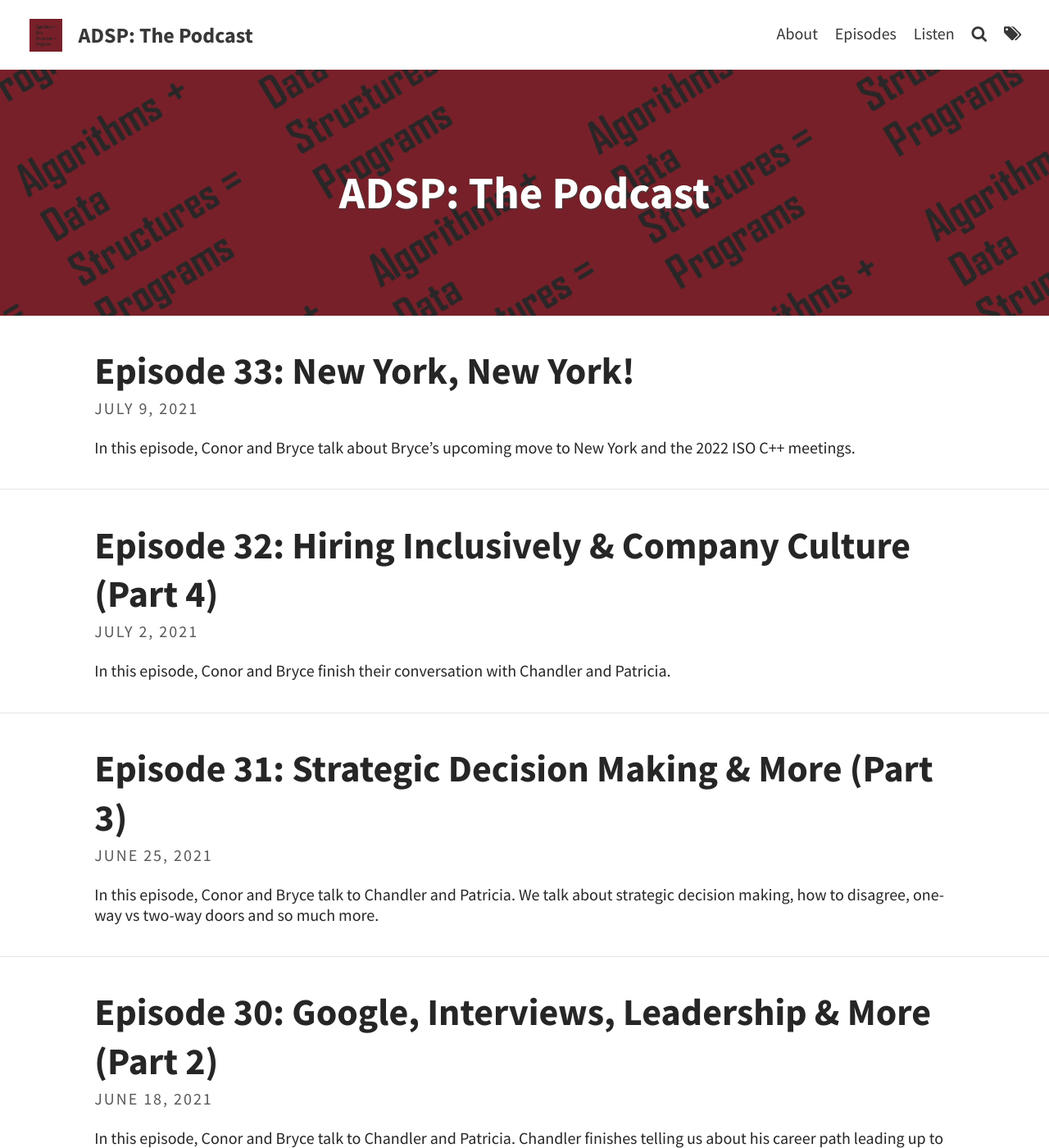
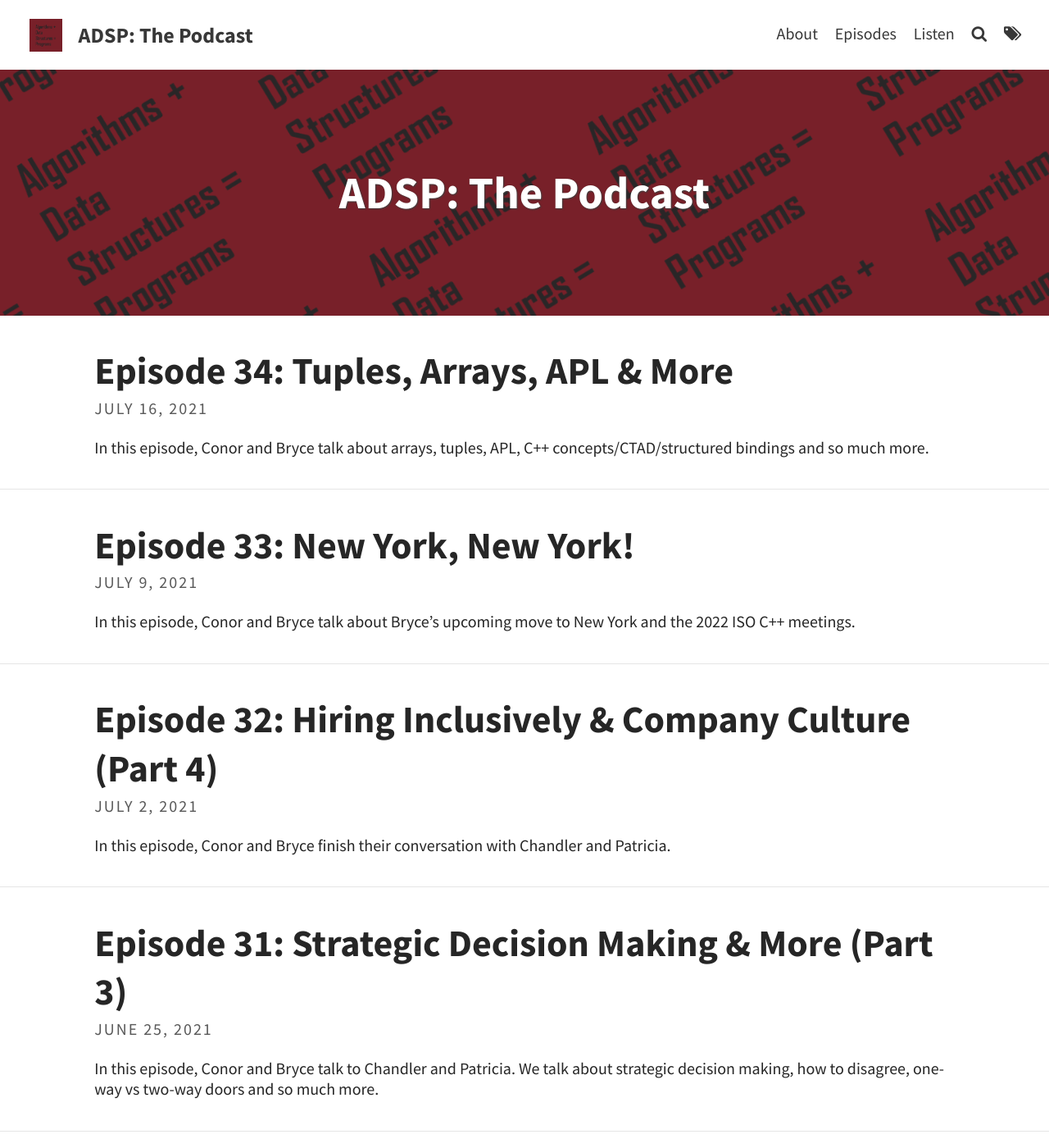
Before and after one commit to codereport/adsp2, a Jekyll site: the page built from index.html, in a window 1280 px wide and 1400 px high. Shown: the whole window at 82% size. Built offline with Jekyll 4.4.1, drawn with Linux system fonts in a browser that asks for light colours; the list of posts is cut into pages by our own code; some of the changed text lies outside the part shown.

Commit message:
Episode 34

```diff
--- /dev/null
+++ b/_posts/2021-07-16-Episode-34.md
@@ -0,0 +1,43 @@
+---
+layout: post
+title: "Episode 34: Tuples, Arrays, APL & More"
+tags: [APL, J, Lisp, C++, Swift]
+excerpt_separator: <!--more-->
+---
+
+<div id="buzzsprout-player-8874371"></div>
+<script src="https://www.buzzsprout.com/1501960/8874371-episode-34-tuples-arrays-apl-more.js?container_id=buzzsprout-player-8874371&player=small" type="text/javascript" charset="utf-8"></script>
+
+<br>In this episode, Conor and Bryce talk about arrays, tuples, APL, C++ concepts/CTAD/structured bindings and so much more.
+
+<!--more-->
+
+### Show Notes
+
+**Date Recorded:** 2021-06-26 <br>
+**Date Released:** 2021-07-16
+
+* [Tweet of impromptu conversation at HOPL IV](https://twitter.com/code_report/status/1407062396267544581?s=20)
+* [C++ India AMA with Bryce](https://www.youtube.com/watch?v=LsNRdkTZWG4)
+* [CORECURSIVE #065 From Competitive Programming to APL With Conor Hoekstra](https://corecursive.com/065-competitive-coding-with-conor-hoekstra/)
+* [New Podcast: ArrayCast!](https://www.arraycast.com/)
+* [SimCorp (company that uses APL)](https://www.simcorp.com/)
+* [Companies using APL, J, k or q](https://github.com/interregna/arraylanguage-companies)
+* [April: Array Programming Re-Imagined in Lisp](https://github.com/phantomics/april)
+* [booost::hana](https://www.boost.org/doc/libs/1_61_0/libs/hana/doc/html/index.html)
+* [C++ `std::tuple`](https://en.cppreference.com/w/cpp/utility/tuple)
+* [C++ `std::array`](https://en.cppreference.com/w/cpp/container/array)
+* [Swift Tuple Type](https://docs.swift.org/swift-book/ReferenceManual/Types.html)
+* [C++ structured bindings](https://en.cppreference.com/w/cpp/language/structured_binding)
+* [P0931 Structured bindings with polymorphic lambas](http://www.open-std.org/jtc1/sc22/wg21/docs/papers/2018/p0931r0.pdf)
+* [Kevlin Henney on Twitter](https://twitter.com/KevlinHenney)
+* [C++ Class template argument deduction (CTAD)](https://en.cppreference.com/w/cpp/language/class_template_argument_deduction)
+* [P0009 MDSPAN](http://www.open-std.org/jtc1/sc22/wg21/docs/papers/2020/p0009r10.html)
+* [C++ concepts](https://en.cppreference.com/w/cpp/language/constraints)
+
+### Intro Song Info
+
+Miss You by Sarah Jansen https://soundcloud.com/sarahjansenmusic<br>
+Creative Commons — Attribution 3.0 Unported — CC BY 3.0<br>
+Free Download / Stream: http://bit.ly/l-miss-you<br>
+Music promoted by Audio Library https://youtu.be/iYYxnasvfx8<br>
--- a/pages/episodes.md
+++ b/pages/episodes.md
@@ -9,6 +9,7 @@ List of all episodes.
 
 |   #   |                                                  Title                                                  | Release Date |
 | :---: | :-----------------------------------------------------------------------------------------------------: | :----------: |
+|  34   |           [Tuples, Arrays, APL & More](https://adspthepodcast.com/2021/07/16/Episode-34.html)           |  2021-07-16  |
 |  33   |              [New York, New York!](https://adspthepodcast.com/2021/07/09/Episode-33.html)               |  2021-07-09  |
 |  32   | [Hiring Inclusively & Company Culture (Part 4)](https://adspthepodcast.com/2021/07/02/Episode-32.html)  |  2021-07-02  |
 |  31   |   [Strategic Decision Making & More (Part 3)](https://adspthepodcast.com/2021/06/25/Episode-31.html)    |  2021-06-25  |
```
